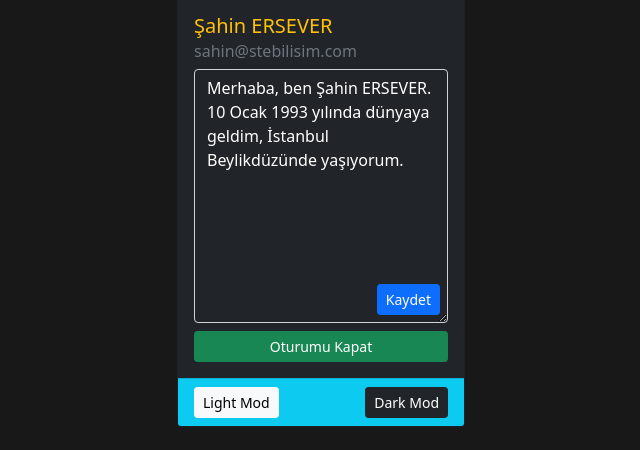
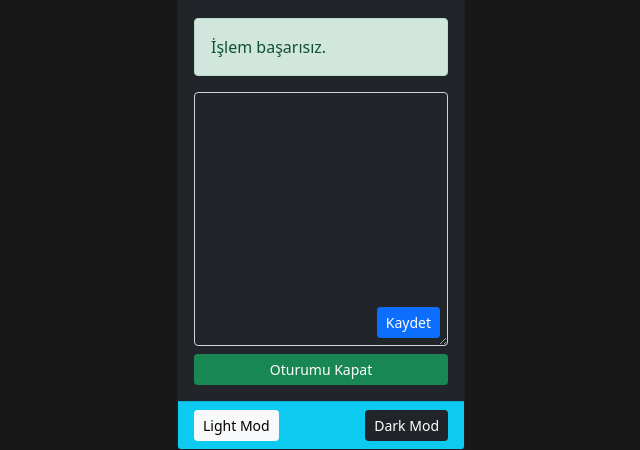
Before and after one commit to sum-codes/PatikaAcademyLoginPratik, a PHP site: page / in a window 1280 px wide. Shown: the part 392-842 px from the top of the page, without its empty margins (319-959 px from the left). Before the commit the page ends 818 px from the top, so only its background shows below. Run offline with PHP 8.4, Linux system fonts and the light colour scheme; the visitor is signed in with stand-in values (Sample User, id 1).

Commit message:
Giriş işlemleri ve metin kaydetme.

```diff
--- /dev/null
+++ b/db/fatmaersever.txt
@@ -0,0 +1 @@
+Fatma.
--- a/db/sahinersever.txt
+++ b/db/sahinersever.txt
@@ -1 +1 @@
-Merhaba, ben Şahin ERSEVER. 10 Ocak 1993 yılında dünyaya geldiim, İstanbul Beylikdüzünde yaşıyorum.
+Merhaba, ben.
--- a/index.php
+++ b/index.php
@@ -5,6 +5,10 @@ session_start();
 if(!isset($_SESSION['login']) || $_SESSION['login'] == false){
     header(header: 'Location:login.php');
 }
+//Giriş yaptığımızda txt dosyasondaki bilgileri çekeriz.
+
+$hakkimda = file_get_contents('db/' . session('kullanici_adi') . '.txt');
+
 ?>
 
 
@@ -29,14 +33,24 @@ if(!isset($_SESSION['login']) || $_SESSION['login'] == false){
         <div class="card-header bg-primary">
             Profilim
         </div>
-        <div class="card-body">
-            <h5 class="card-title text-warning">Şahin ERSEVER</h5>
-            <h6 class="card-subtitle mb-2 text-muted">sahin@stebilisim.com</h6>
-            <form action="">
-                <textarea class="form-control bg-dark text-white" name="" id="" cols="30" rows="10">Merhaba, ben Şahin ERSEVER. 10 Ocak 1993 yılında dünyaya geldim, İstanbul Beylikdüzünde yaşıyorum.</textarea>
+        <div class="card-body"> <!-- kullanıcı session bilgilerini yazdık. -->
+            <h5 class="card-title text-warning"><?= session(session: 'kullanici_adi') ?></h5>
+            <h6 class="card-subtitle mb-2 text-muted"><?= session(session: 'eposta') ?></h6>
+
+               <?php
+               //metin gönderim işleminin gerçekleşip gerçekleşmediğine dair alert gönderir.
+               if(get(get:'islem') ==true){
+                echo "<div class='alert alert-success'> İşlem başarılı. </div>";
+               }
+               else echo "<div class='alert alert-success'> İşlem başarısız. </div>";
+
+               ?>
+
+            <form action="islem.php?islem=hakkimda" method="post"> <!-- islem.php de islem get değerimdeki hakkimda bölümü çalıştırılacak. -->
+                <textarea class="form-control bg-dark text-white" name="hakkimda" id="" cols="30" rows="10"> <?= htmlspecialchars_decode($hakkimda) ?> </textarea>
                 <button class="btn btn-sm btn-primary" type="submit">Kaydet</button>
             </form>
-            <a href="#" class="btn btn-success btn-sm mt-2 w-100">Oturumu Kapat</a><br>
+            <a href="islem.php?islem=cikis" class="btn btn-success btn-sm mt-2 w-100">Oturumu Kapat</a><br>
 
         </div>
         <div class="card-footer bg-info d-flex align-items-center justify-content-between">
```
Also changed, not shown: islem.php (+22 -2 lines).
